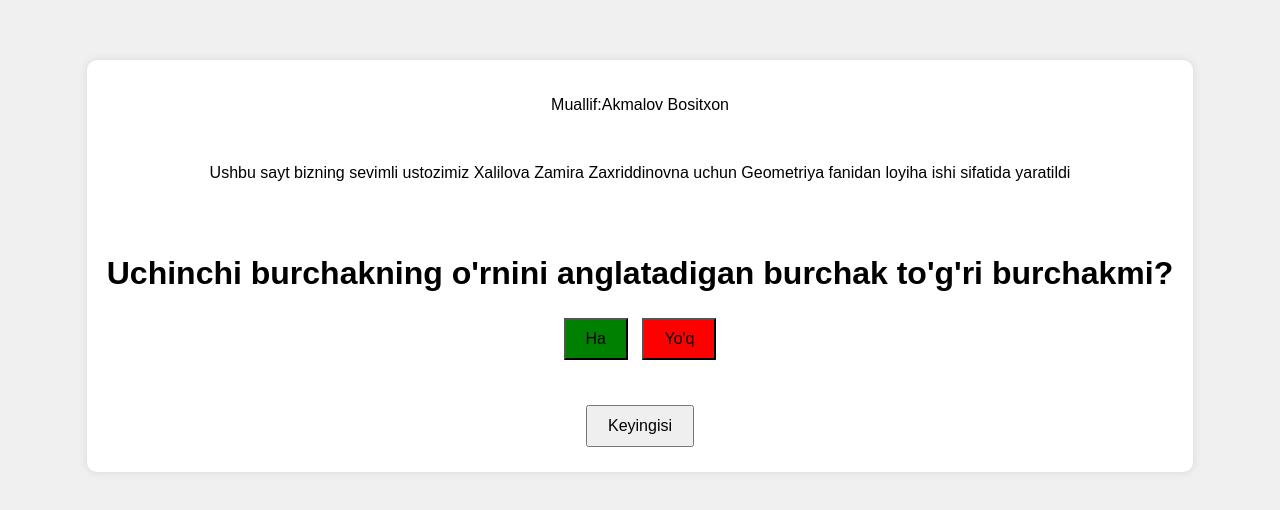
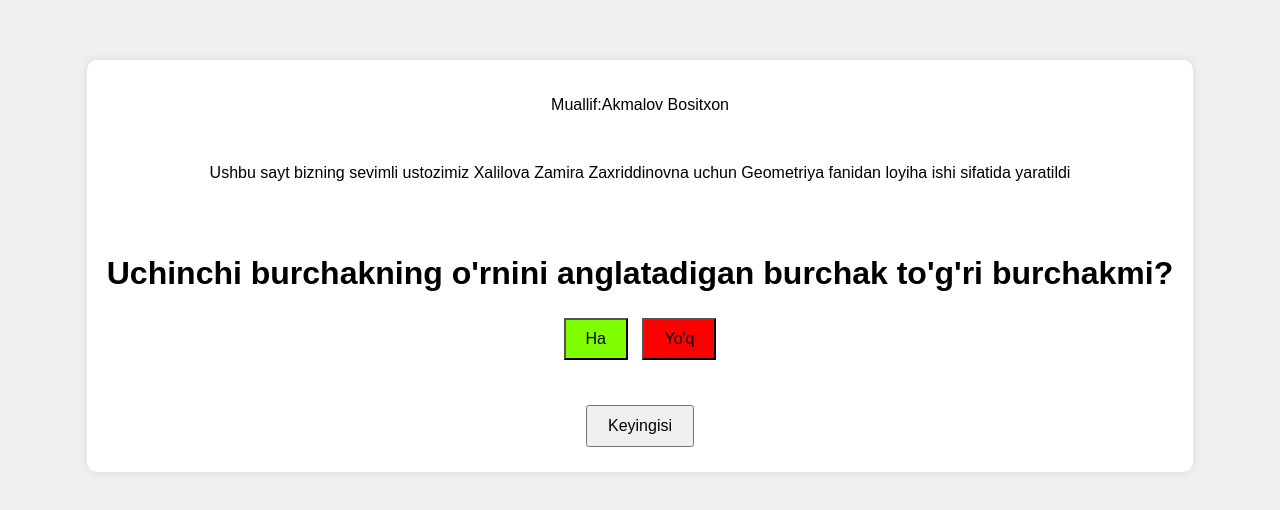
Before and after one commit to Bositkhann/My_geometry_project, a plain HTML site: page index.html in a window 1280 px wide. Shown: the part 134-644 px from the top of the page. Drawn offline with Linux system fonts and the light colour scheme.

Commit message:
Update styles.css

```diff
--- a/styles.css
+++ b/styles.css
@@ -40,7 +40,7 @@ button#next {
     cursor: pointer;
 }
 .yes{
-    background-color: green;
+    background-color: chartreuse;
 }
 .no{
     background-color: red;
```
